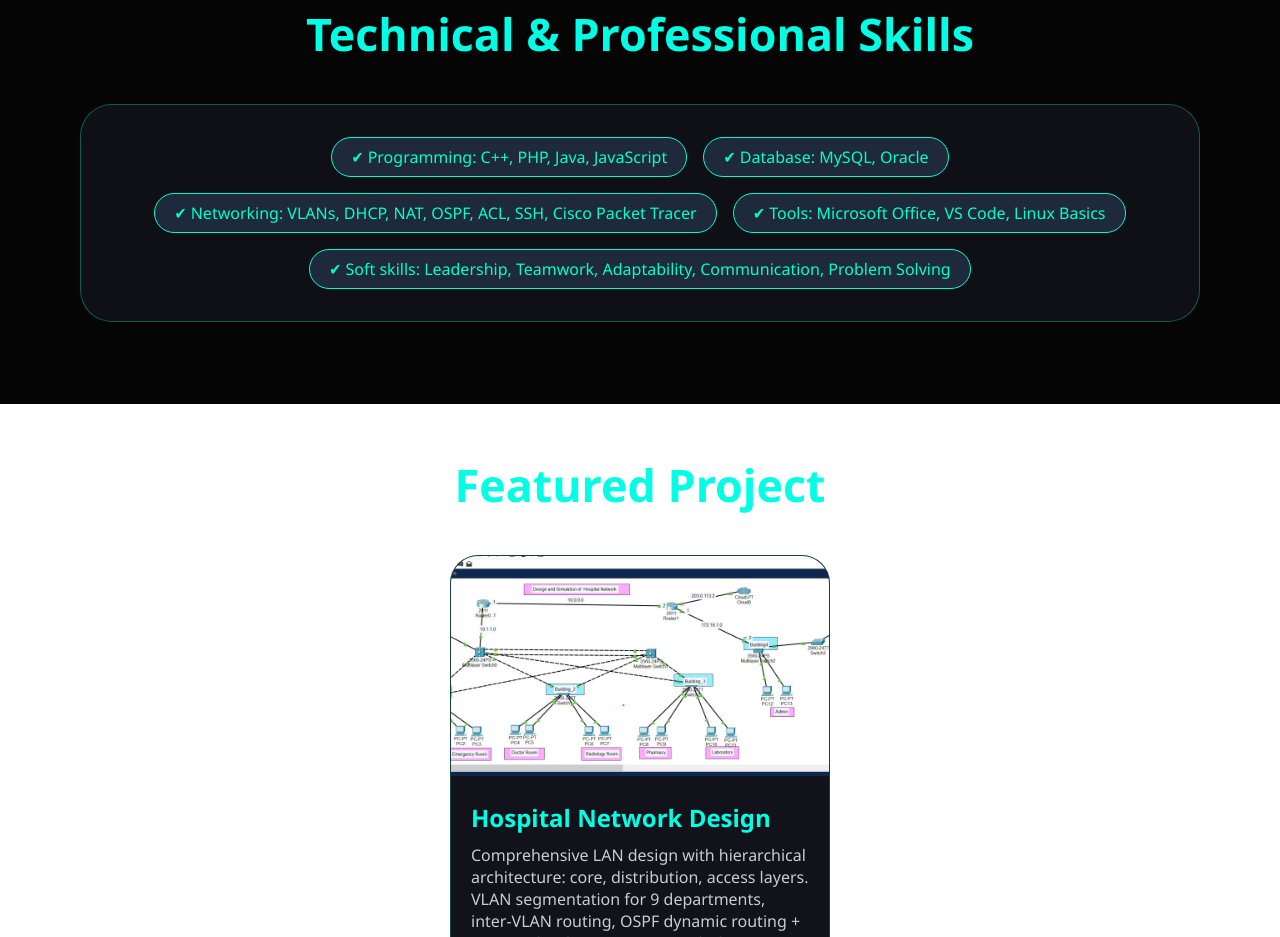
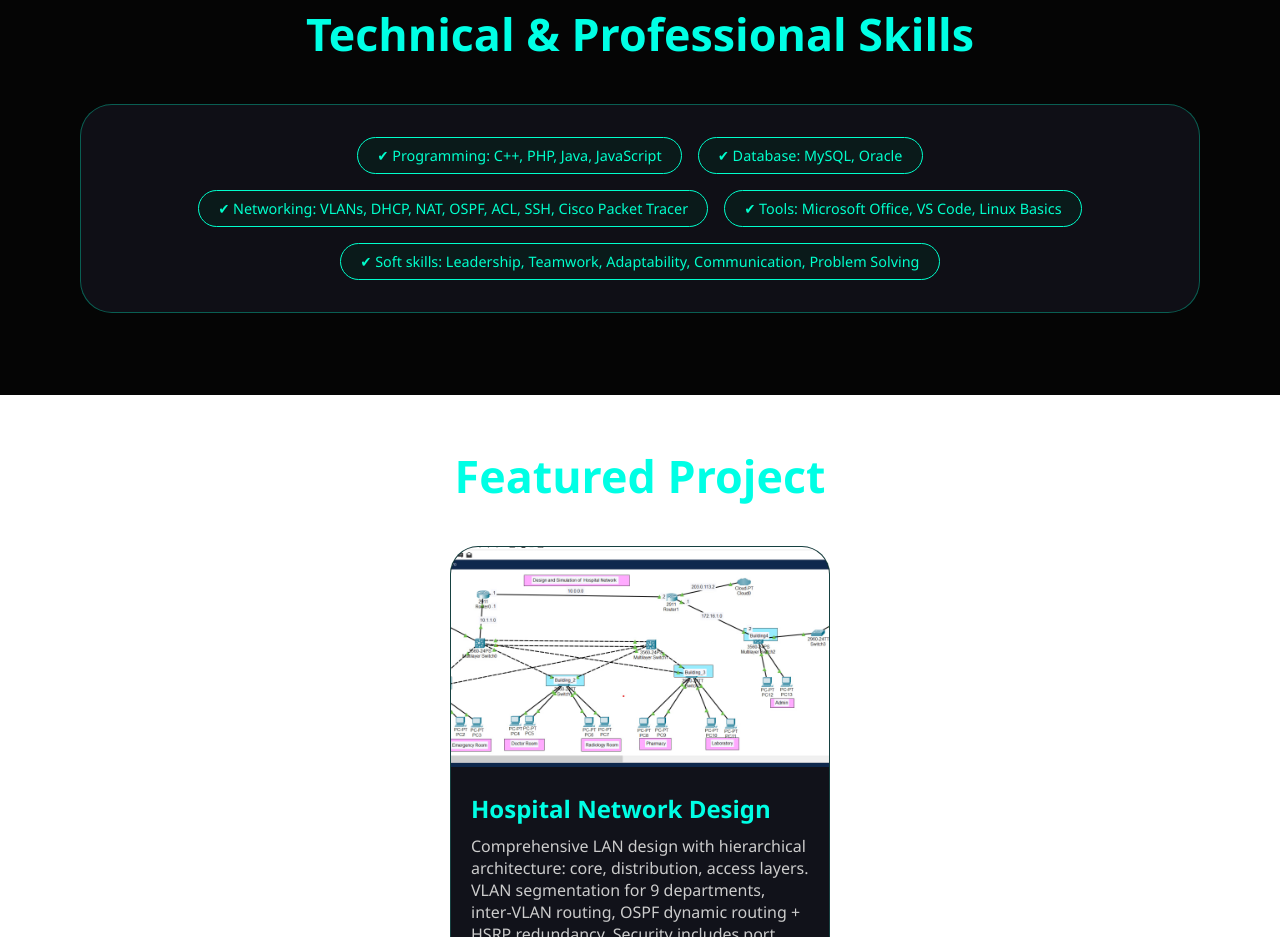
Before and after one commit to jerus21abi/my_website_Eyerus, a plain HTML site: page index.html in a window 1280 px wide. Shown: the part 1794-2731 px from the top of the page. Drawn offline with nearby package versions, Linux system fonts and the light colour scheme.

Commit message:
Update index.html

```diff
--- a/index.html
+++ b/index.html
@@ -37,8 +37,29 @@
         .exp-company { font-weight: 600; color: #bbf0ff; margin-bottom: 1rem; }
         .exp-list { padding-left: 1.5rem; }
         .exp-list li { margin-bottom: 0.65rem; color: #dddddd; }
-        .skill-grid { display: flex; flex-wrap: wrap; gap: 1rem; justify-content: center; }
-        .skill-tag { background: #1e293b; padding: 0.5rem 1.2rem; border-radius: 40px; border: 1px solid #00ffcc; color: #00ffcc; font-weight: 500; }
+        .skill-grid {
+    display: flex;
+    flex-wrap: wrap;
+    gap: 1rem;
+    justify-content: center;
+}
+
+.skill-tag {
+    background: #0a1a1a;
+    padding: 0.5rem 1.2rem;
+    border-radius: 40px;
+    border: 1px solid #00ffcc;
+    color: #00ffcc;
+    font-weight: 500;
+    font-size: 0.9rem;
+}
+
+.skill-tag:hover {
+    background: #00ffcc22;
+    transform: translateY(-2px);
+}
+     //   .skill-grid { display: flex; flex-wrap: wrap; gap: 1rem; justify-content: center; }
+       // .skill-tag { background: #1e293b; padding: 0.5rem 1.2rem; border-radius: 40px; border: 1px solid #00ffcc; color: #00ffcc; font-weight: 500; }
     //    .skill-tag { background: #00ccff22; padding: 0.5rem 1.2rem; border-radius: 40px; border: 1px solid #00ffcc88; }
         .projects-container { display: flex; justify-content: center; flex-wrap: wrap; gap: 40px; }
         .project-box { width: 380px; background: #11121a; border-radius: 28px; overflow: hidden; transition: 0.4s; border: 1px solid #2cffdd33; }
```
